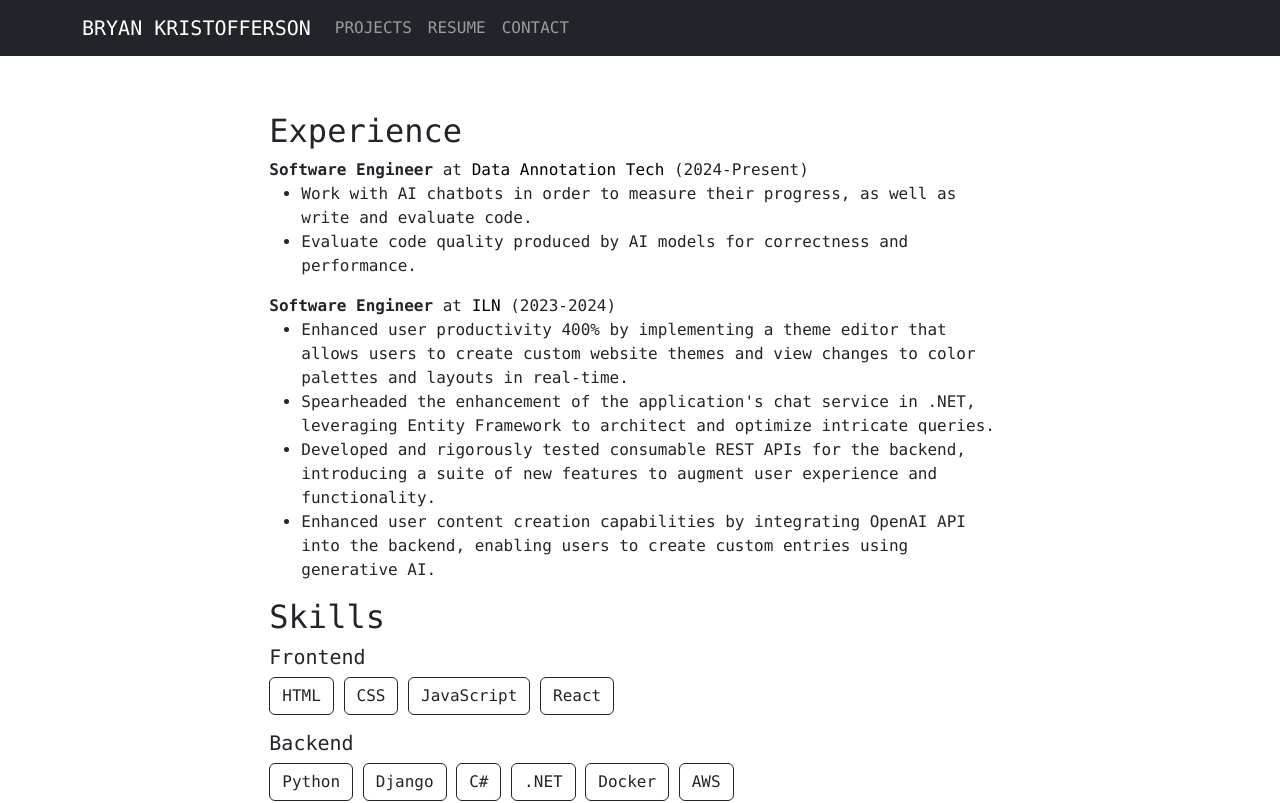
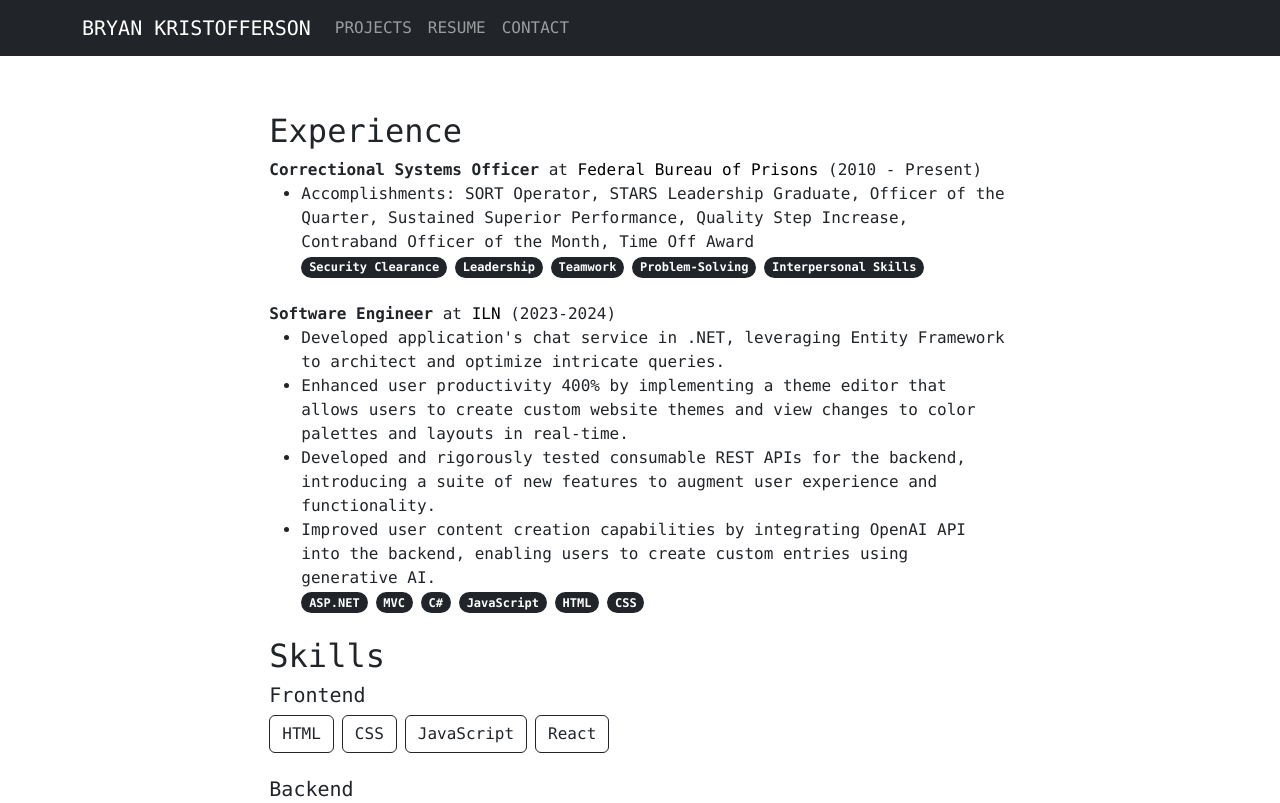
Before and after one commit to bryangators/portfolio, a React (Vite) app in the folder frontend/: page /resume in a window 1280 px wide. Shown: the top 803 px of the page. Built offline with nearby package versions, Linux system fonts and the light colour scheme; no server answers.

Commit message:
Updates to resume page Redesign of landing page

```diff
--- a/frontend/src/pages/Home.css
+++ b/frontend/src/pages/Home.css
@@ -4,6 +4,20 @@
 }
 
 .home-page img {
-    max-width: 150px;
+    max-width: 300px;
     margin: 0 auto;
 }
+
+.home-page h3 {
+    font-weight: bold;
+}
+
+.home-page .home-desc {
+    width:50% !important;
+ }
+
+@media (max-width: 768px) {
+    .home-page .home-desc {
+       width:75% !important;
+    }
+}
--- a/frontend/src/pages/Resume.jsx
+++ b/frontend/src/pages/Resume.jsx
@@ -1,5 +1,5 @@
 import React from 'react';
-import { Container, Row, Col, Stack, Button } from 'react-bootstrap';
+import { Container, Row, Col, Stack, Button, Badge } from 'react-bootstrap';
 import { Link } from 'react-router-dom';
 
 function Project() {
@@ -8,18 +8,30 @@ function Project() {
             <Row className='mt-5'>
                 <Col md={8} className="mx-auto">
                     <h2>Experience</h2>
-                    <strong>Software Engineer</strong> at <Link to={"https://www.dataannotation.tech/"} target="_blank" rel="noopener noreferrer">Data Annotation Tech</Link> (2024-Present)
+                    <strong>Correctional Systems Officer</strong> at <Link to={"https://www.bop.gov/"} target="_blank" rel="noopener noreferrer">Federal Bureau of Prisons</Link> (2010 - Present)
                     <ul>
-                        <li>Work with AI chatbots in order to measure their progress, as well as write and evaluate code.</li>
-                        <li>Evaluate code quality produced by AI models for correctness and performance.</li>
+                        <li>Accomplishments: SORT Operator, STARS Leadership Graduate, Officer of the Quarter, Sustained Superior Performance, Quality Step Increase, Contraband Officer of the Month, Time Off Award</li>
+                        <li style={{listStyle: 'none'}}>
+                            {['Security Clearance', 'Leadership', 'Teamwork', 'Problem-Solving', 'Interpersonal Skills'].map((skill, index) => (
+                                <Badge key={index} pill bg="dark" className='me-2 mb-2'>{skill}</Badge>
+                            ))}
+
+                        </li>
                     </ul>
                     <strong>Software Engineer</strong> at <Link to={"https://www.iln.app/"} target="_blank" rel="noopener noreferrer">ILN</Link> (2023-2024)
                     <ul>
+                        <li>Developed application's chat service in .NET, leveraging Entity Framework to architect and optimize intricate queries.</li>
                         <li>Enhanced user productivity 400% by implementing a theme editor that allows users to create custom website themes and view changes to color palettes and layouts in real-time.</li>
-                        <li>Spearheaded the enhancement of the application's chat service in .NET, leveraging Entity Framework to architect and optimize intricate queries.</li>
                         <li>Developed and rigorously tested consumable REST APIs for the backend, introducing a suite of new features to augment user experience and functionality.</li>
-                        <li>Enhanced user content creation capabilities by integrating OpenAI API into the backend, enabling users to create custom entries using generative AI.</li>
+                        <li>Improved user content creation capabilities by integrating OpenAI API into the backend, enabling users to create custom entries using generative AI.</li>
+                        <li style={{listStyle: 'none'}}>
+                            {['ASP.NET', 'MVC', 'C#', 'JavaScript', 'HTML', 'CSS'].map((skill, index) => (
+                                <Badge key={index} pill bg="dark" className='me-2 mb-2'>{skill}</Badge>
+                            ))}
+
+                        </li>
                     </ul>
+
                 </Col>
             </Row>
             <Row className='mb-3'>
@@ -28,19 +40,15 @@ function Project() {
                     <Stack >
                         <h5>Frontend</h5>
                         <div className='mb-3'>
-                            <Button variant='outline-dark' className='pe-none'>HTML</Button>{' '}
-                            <Button variant='outline-dark' className='pe-none'>CSS</Button>{' '}
-                            <Button variant='outline-dark' className='pe-none'>JavaScript</Button>{' '}
-                            <Button variant='outline-dark' className='pe-none'>React</Button>
+                            {['HTML', 'CSS', 'JavaScript', 'React'].map((skill, index) => (
+                                <Button key={index} variant='outline-dark' className='pe-none mb-2 me-2'>{skill}</Button>
+                            ))}
                         </div>
                         <h5>Backend</h5>
                         <div>
-                        <Button variant='outline-dark' className='pe-none'>Python</Button>{' '}
-                        <Button variant='outline-dark' className='pe-none'>Django</Button>{' '}
-                        <Button variant='outline-dark' className='pe-none'>C#</Button>{' '}
-                        <Button variant='outline-dark' className='pe-none'>.NET</Button>{' '}
-                        <Button variant='outline-dark' className='pe-none'>Docker</Button>{' '}
-                        <Button variant='outline-dark' className='pe-none'>AWS</Button>
+                        {['Python', 'Django', 'C#', '.NET', 'Docker', 'AWS'].map((skill, index) => (
+                            <Button key={index} variant='outline-dark' className='pe-none mb-2 me-2'>{skill}</Button>
+                        ))}
                         </div>
                     </Stack>
                 </Col>
```
Also changed, not shown: frontend/src/pages/Home.jsx (+18 -35 lines).
